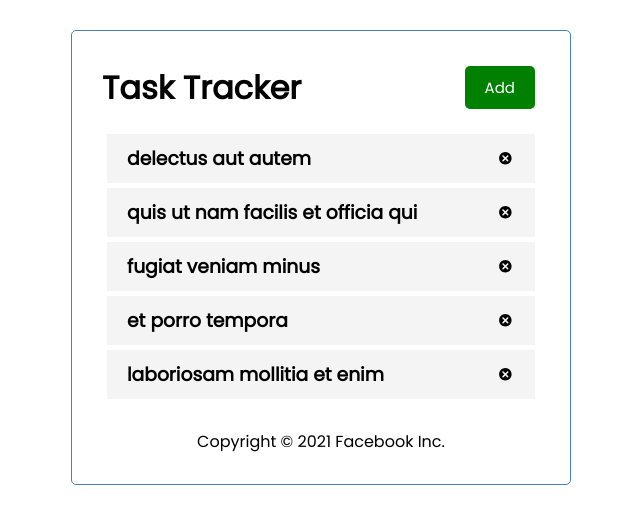
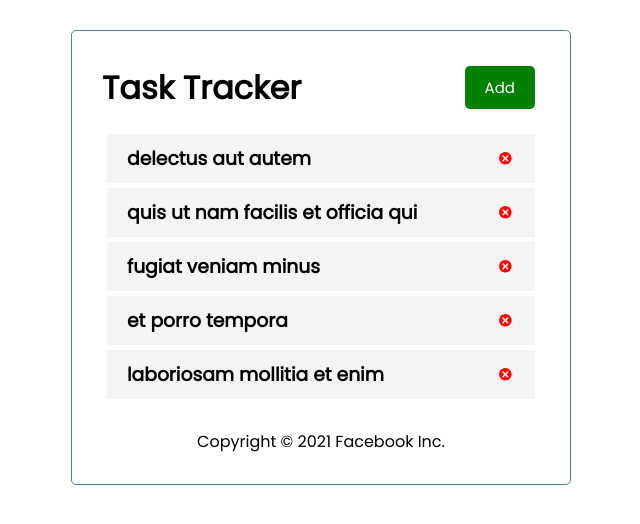
Before and after one commit to autoex/task-tracker, a React (Create React App) app: page / in a window 1280 px wide. Shown: the top 524 px of the page, without its empty margins (319-959 px from the left). Built offline with nearby package versions, Linux system fonts and the light colour scheme; the HTML template or start-up script is replaced by a standard one.

Commit message:
remove tasks functionality

```diff
--- a/src/App.js
+++ b/src/App.js
@@ -36,10 +36,16 @@ function App() {
             "completed": false
         }
     ]);
+
+    const deleteTask =(id)=> {
+        // console.log('Id is: ', id)
+
+        setTasks(tasks.filter(task=> task.id !== id))
+    }
   return (
     <div className="container">
    <Header/>
-   <Tasks tasks={tasks}/>
+   <Tasks tasks={tasks} deleteTask={deleteTask} />
    <Footer/>
     </div>
   );
--- a/src/components/Task.js
+++ b/src/components/Task.js
@@ -1,13 +1,15 @@
 import PropTypes from 'prop-types'
 import {TiDelete} from 'react-icons/ti'
+import React from 'react'
 
 
 
 
-const Task = ({userId, id, title, completed }) => {
+const Task = ({userId, id, title, completed, deleteTask }) => {
+
     return (
         <>
-            <div className={'task'}><h3>{title} <TiDelete/></h3>
+            <div className={'task'}><h3>{title} <TiDelete onClick={()=> {deleteTask(id)}} style={{color: 'red', cursor:'pointer'}}/></h3>
            </div>
         </>
 
--- a/src/components/Tasks.js
+++ b/src/components/Tasks.js
@@ -3,13 +3,13 @@ import Task from "./Task";
 
 
 
-const Tasks = ({tasks}) => {
+const Tasks = ({tasks, deleteTask}) => {
 
 
     return (
         <>
 
-                {tasks.map(task => <Task key={task.id} {...task}/>)}
+                {tasks.map(task => <Task key={task.id} {...task} deleteTask={deleteTask}/>)}
 
         </>
 
```
